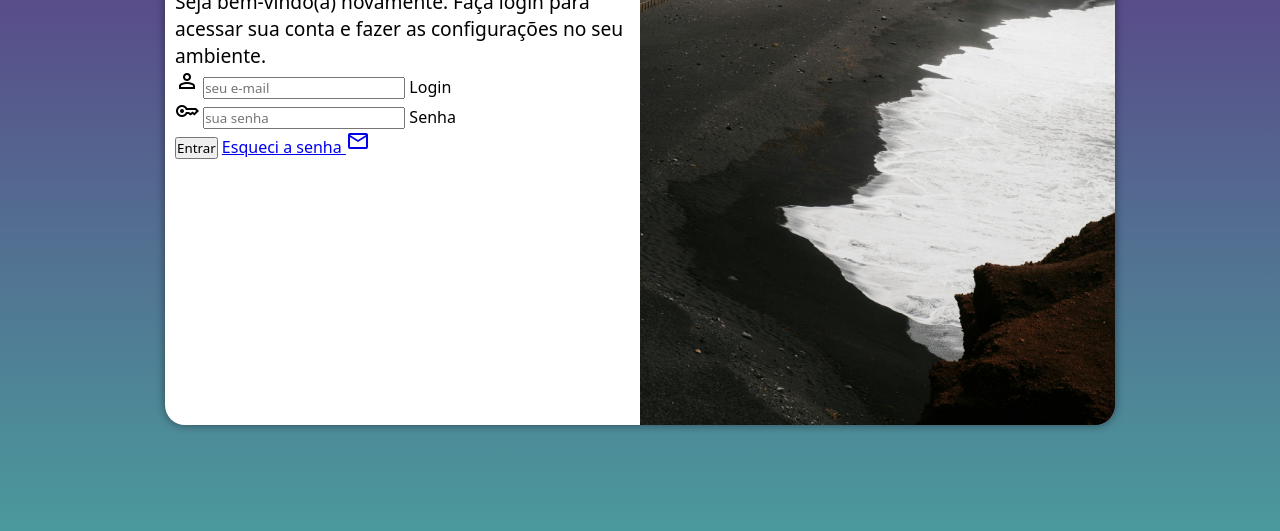
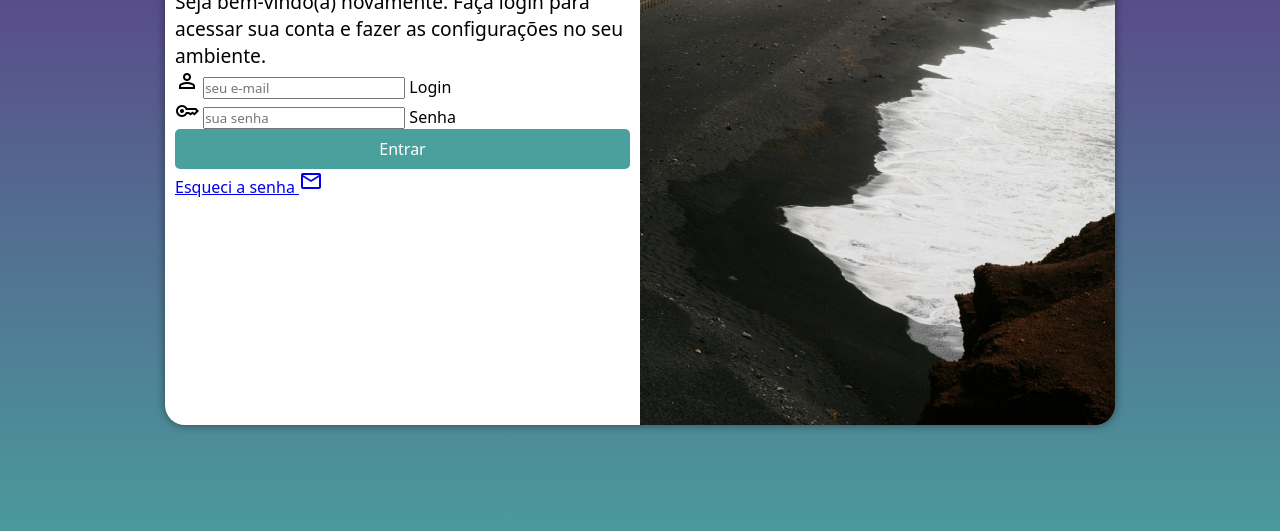
Before and after one commit to guiimeee/projeto-login, a plain HTML site: page index.html in a window 1280 px wide. Shown: the part 225-756 px from the top of the page. Drawn offline with nearby package versions, Linux system fonts and the light colour scheme.

Commit message:
style input submit

```diff
--- a/estilos/style.css
+++ b/estilos/style.css
@@ -56,3 +56,19 @@ main {
 #formulario p {
   font-size: .8em;
 }
+
+input[type=submit] {
+  display: block;
+  font-size: 1em;
+  width: 100%;
+  height: 40px;
+  background-color: #49a09d;
+  color: white;
+  border: none;
+  border-radius: 5px;
+  cursor: pointer;
+}
+
+input[type=submit]:hover {
+  background-color: #347775;
+}
--- a/index.html
+++ b/index.html
@@ -14,27 +14,40 @@
 
   <main>
     <section id="login">
+
       <div id="imagem">
+      </div>
 
-      </div>
       <div id="formulario">
+
         <h1>Login</h1>
+
         <p>Seja bem-vindo(a) novamente. Faça login para acessar sua conta e fazer as configurações no seu ambiente.</p>
+
         <form action="login.php" method="post" autocomplete="on">
+
           <div class="campo">
             <i class="material-symbols-outlined">person</i>
             <input type="email" name="login" id="ilogin" placeholder="seu e-mail" autocomplete="email" required maxlength="30">
             <label for="ilogin">Login</label>
           </div>
+
           <div class="campo">
             <i class="material-symbols-outlined">key</i>
             <input type="password" name="senha" id="isenha" placeholder="sua senha" autocomplete="current-password" required minlength="8" maxlength="30">
             <label for="isenha">Senha</label>
+
           </div>
           <input type="submit" value="Entrar">
-          <a href="esqueci.html">Esqueci a senha <i class="material-symbols-outlined">mail</i> </a>
+          <a href="esqueci.html" class="botao">
+            Esqueci a senha
+            <i class="material-symbols-outlined">mail</i>
+          </a>
+
         </form>
+
       </div>
+
     </section>
   </main>
 
```
